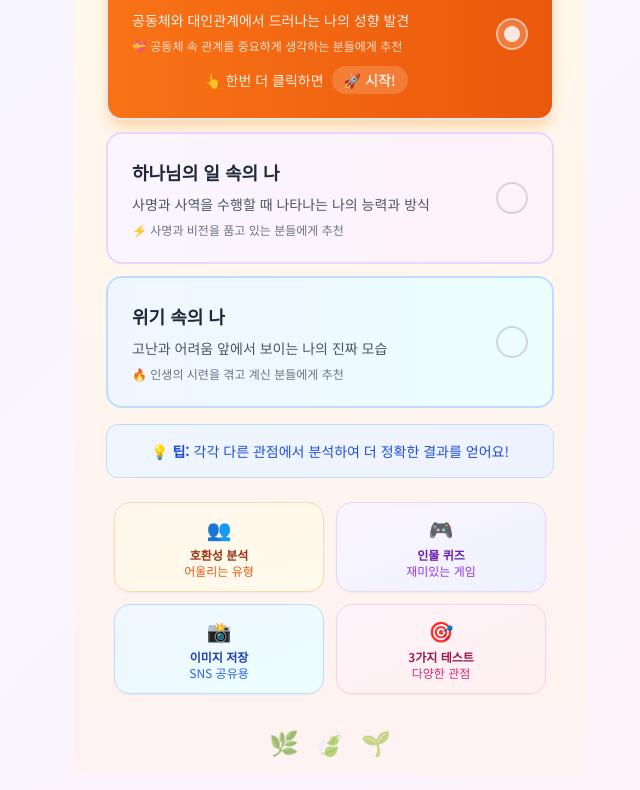
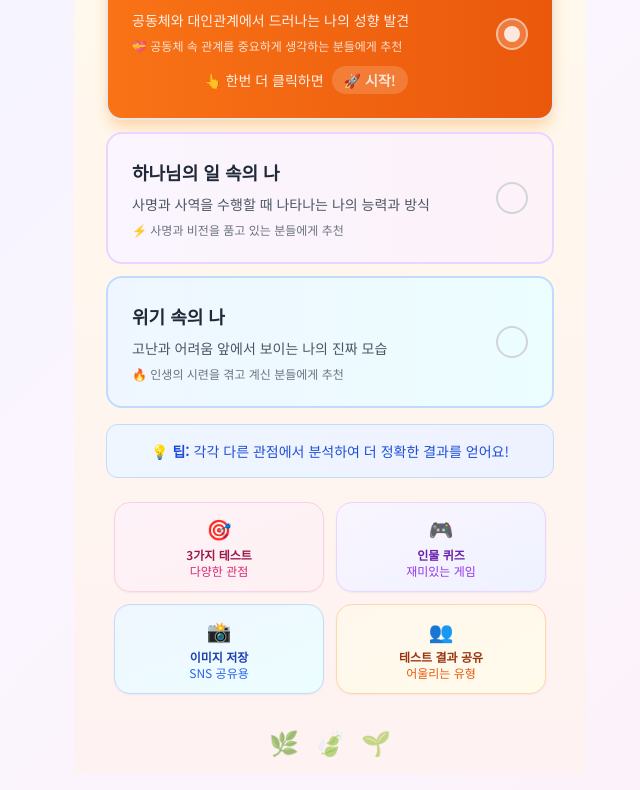
Before and after one commit to angibeom0985-arch/b-mbti_test, a React (Vite) app: page / in a window 1280 px wide. Shown: the part 498-1288 px from the top of the page, without its empty margins (310-950 px from the left). Built offline with nearby package versions, Linux system fonts and the light colour scheme.

Commit message:
Reorder feature preview buttons: move 3-test and character quiz to top row, image save and test sharing to bottom row

```diff
--- a/components/StartScreen.tsx
+++ b/components/StartScreen.tsx
@@ -164,10 +164,10 @@ const StartScreen: React.FC<StartScreenProps> = ({ onStart }) => {
 
         {/* 특징 미리보기 - 색상 조화롭게 조정 */}
         <div className="grid grid-cols-2 gap-3 mb-6 px-2">
-          <div className="bg-gradient-to-br from-orange-50 to-amber-50 rounded-2xl p-3 shadow-sm border border-orange-200">
-            <div className="text-xl mb-1">👥</div>
-            <div className="text-xs font-semibold text-orange-800">호환성 분석</div>
-            <div className="text-xs text-orange-600">어울리는 유형</div>
+          <div className="bg-gradient-to-br from-pink-50 to-rose-50 rounded-2xl p-3 shadow-sm border border-pink-200">
+            <div className="text-xl mb-1">🎯</div>
+            <div className="text-xs font-semibold text-pink-800">3가지 테스트</div>
+            <div className="text-xs text-pink-600">다양한 관점</div>
           </div>
           <div className="bg-gradient-to-br from-purple-50 to-indigo-50 rounded-2xl p-3 shadow-sm border border-purple-200">
             <div className="text-xl mb-1">🎮</div>
@@ -179,10 +179,10 @@ const StartScreen: React.FC<StartScreenProps> = ({ onStart }) => {
             <div className="text-xs font-semibold text-blue-800">이미지 저장</div>
             <div className="text-xs text-blue-600">SNS 공유용</div>
           </div>
-          <div className="bg-gradient-to-br from-pink-50 to-rose-50 rounded-2xl p-3 shadow-sm border border-pink-200">
-            <div className="text-xl mb-1">🎯</div>
-            <div className="text-xs font-semibold text-pink-800">3가지 테스트</div>
-            <div className="text-xs text-pink-600">다양한 관점</div>
+          <div className="bg-gradient-to-br from-orange-50 to-amber-50 rounded-2xl p-3 shadow-sm border border-orange-200">
+            <div className="text-xl mb-1">👥</div>
+            <div className="text-xs font-semibold text-orange-800">테스트 결과 공유</div>
+            <div className="text-xs text-orange-600">어울리는 유형</div>
           </div>
         </div>
 
```
